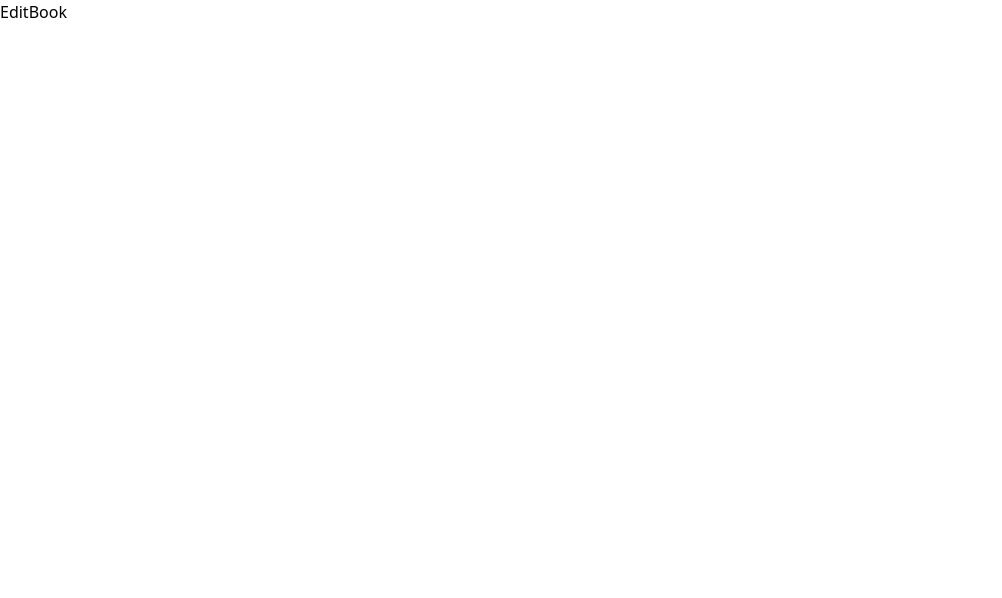
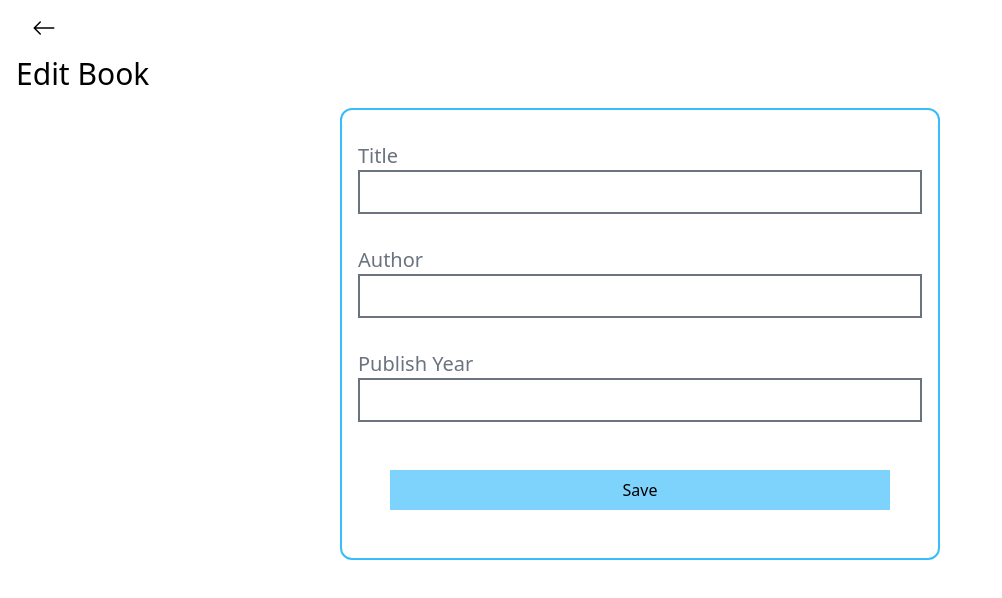
Before and after one commit to MAF1344/Books-Store-MERN, a React (Vite) app in the folder frontend/: page /books/edit/1 in a window 1280 px wide. Shown: the top 598 px of the page, without its empty margins (0-1002 px from the left). Built offline with nearby package versions, Linux system fonts and the light colour scheme; no server answers.

Commit message:
create edit book component and page

```diff
--- a/frontend/src/pages/EditBook.jsx
+++ b/frontend/src/pages/EditBook.jsx
@@ -1,9 +1,76 @@
-import React from 'react'
+import {React, useState, useEffect} from 'react';
+import BackButton from '../../components/BackButton';
+import Spinner from '../../components/Spinner';
+import axios from 'axios';
+import {useNavigate, useParams} from 'react-router-dom';
 
 const EditBook = () => {
+  const [title, setTitle] = useState('');
+  const [author, setAuthor] = useState('');
+  const [publishYear, setPublishYear] = useState('');
+  const [loading, setLoading] = useState(false);
+  const navigate = useNavigate();
+  const {id} = useParams();
+  useEffect(() => {
+    setLoading(true);
+    axios
+      .get(`http://localhost:5555/books/${id}`)
+      .then((res) => {
+        setTitle(res.data.title);
+        setAuthor(res.data.author);
+        setPublishYear(res.data.publishYear);
+        setLoading(false);
+      })
+      .catch((err) => {
+        setLoading(false);
+        alert('An error happened, please check the console');
+        console.log(err);
+      });
+  }, []);
+  const handleEditBook = () => {
+    const data = {
+      title,
+      author,
+      publishYear,
+    };
+    setLoading(true);
+    axios
+      .put(`http://localhost:5555/books/${id}`, data)
+      .then(() => {
+        setLoading(false);
+        navigate('/');
+      })
+      .catch((err) => {
+        setLoading(false);
+        alert('An error happened. Please check console');
+        console.log(err);
+      });
+  };
+
   return (
-    <div>EditBook</div>
-  )
-}
+    <div className="p-4">
+      <BackButton />
+      <h1 className="text-3xl my-4">Edit Book</h1>
+      {loading ? <Spinner /> : ''}
+      <div className="flex flex-col border-2 border-sky-400 rounded-xl w-[600px] p-4 mx-auto">
+        <div className="my-4">
+          <label className="text-xl mr-4 text-gray-500">Title</label>
+          <input type="text" value={title} onChange={(e) => setTitle(e.target.value)} className="border-2 border-gray-500 px-4 py-2 w-full" />
+        </div>
+        <div className="my-4">
+          <label className="text-xl mr-4 text-gray-500">Author</label>
+          <input type="text" value={author} onChange={(e) => setAuthor(e.target.value)} className="border-2 border-gray-500 px-4 py-2 w-full" />
+        </div>
+        <div className="my-4">
+          <label className="text-xl mr-4 text-gray-500">Publish Year</label>
+          <input type="text" value={publishYear} onChange={(e) => setPublishYear(e.target.value)} className="border-2 border-gray-500 px-4 py-2 w-full" />
+        </div>
+        <button className="p-2 bg-sky-300 m-8" onClick={handleEditBook}>
+          Save
+        </button>
+      </div>
+    </div>
+  );
+};
 
-export default EditBook
+export default EditBook;
```
